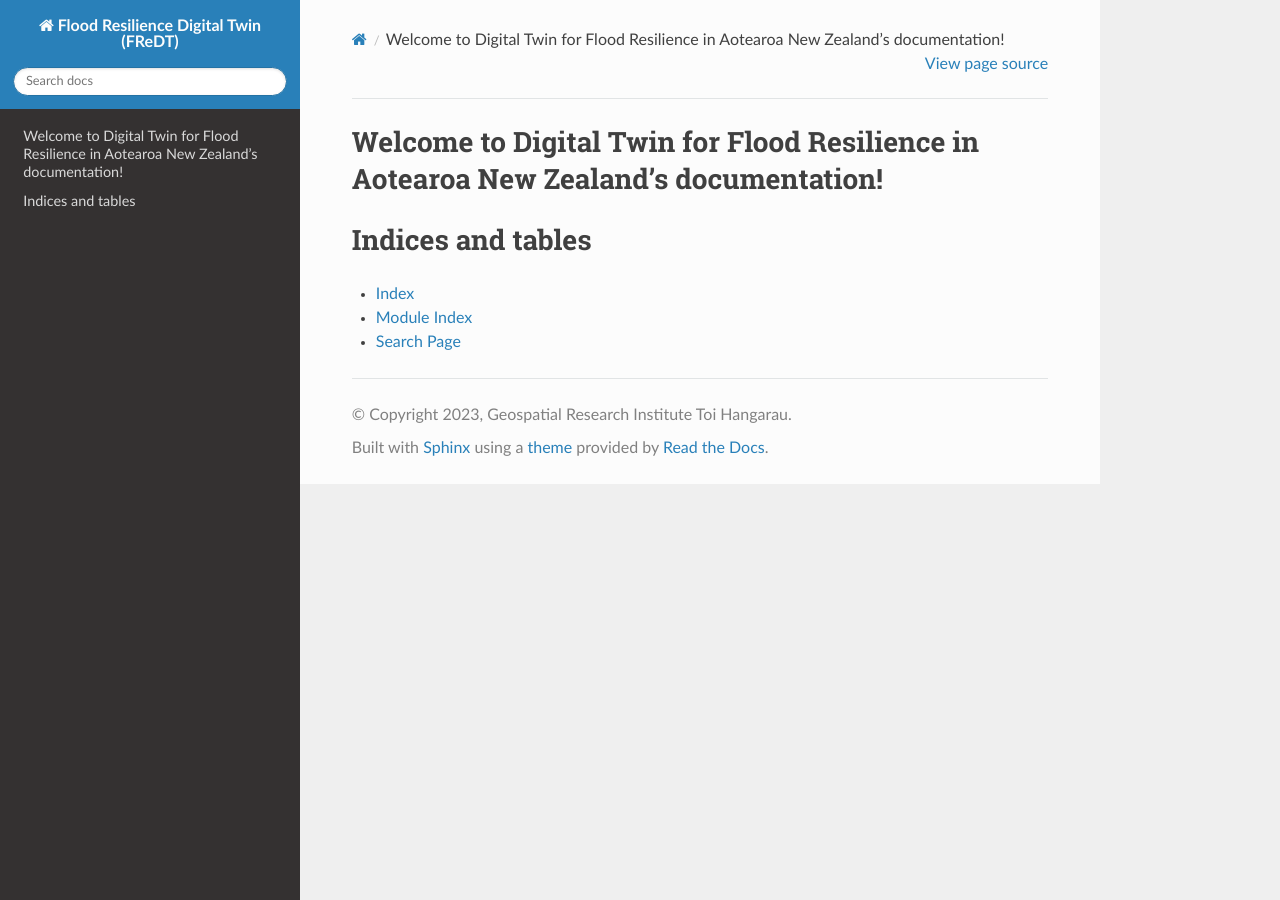
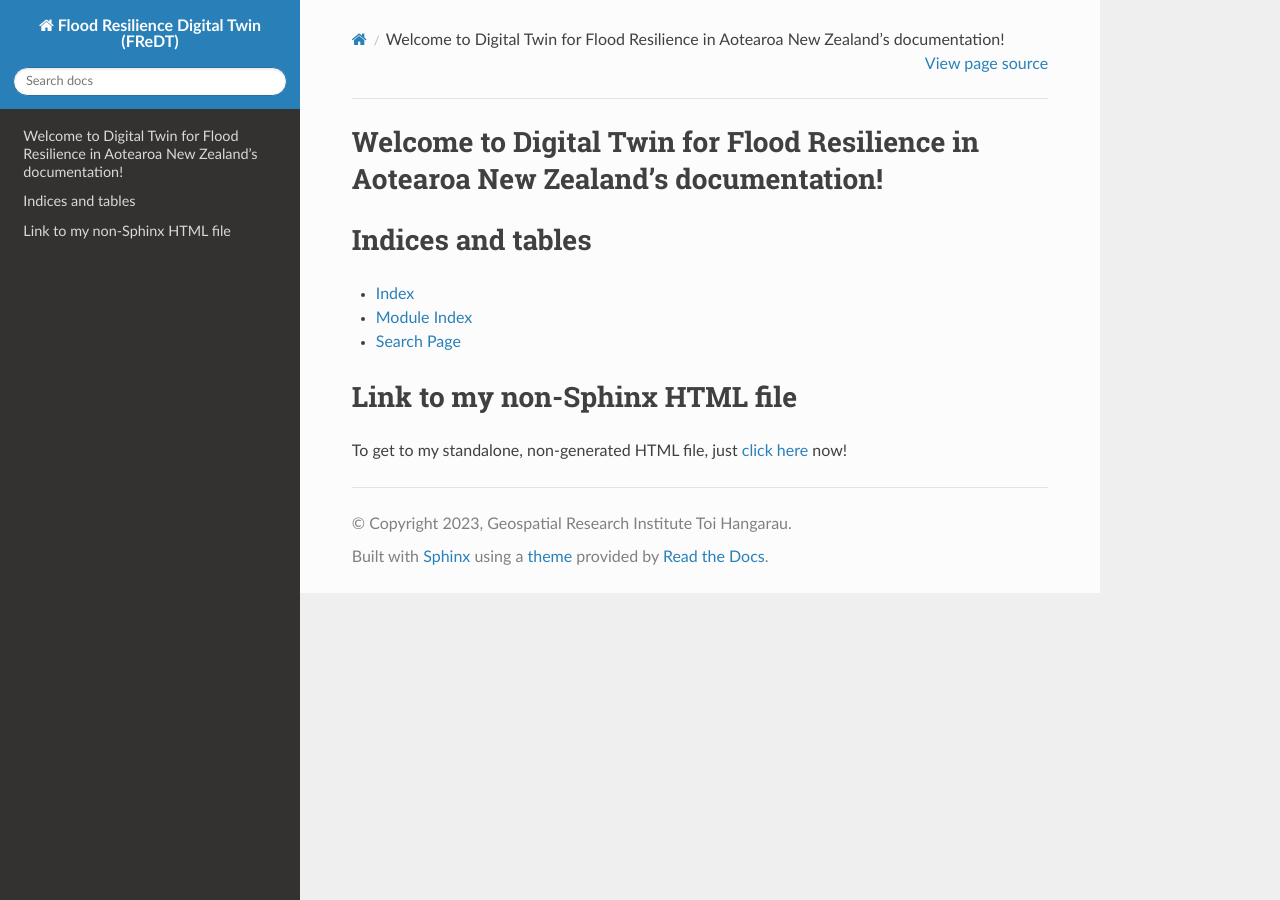
Before and after one commit to GeospatialResearch/Digital-Twins, a Sphinx documentation site: the page built from autodoc/sphinx/index.rst, in a window 1280 px wide. Built offline with Sphinx 7.4.7 and the Read the Docs theme 2.0.0, drawn with Linux system fonts in a browser that asks for light colours.

Commit message:
Add link to swagger docs in sphinx docs

```diff
--- a/autodoc/sphinx/index.rst
+++ b/autodoc/sphinx/index.rst
@@ -17,3 +17,10 @@
 * :ref:`genindex`
 * :ref:`modindex`
 * :ref:`search`
+
+
+Link to my non-Sphinx HTML file
+===============================
+
+To get to my standalone, non-generated HTML file,
+just `click here </./swagger/index.html>`_ now!
```
Also changed, not shown: 1 other file.
